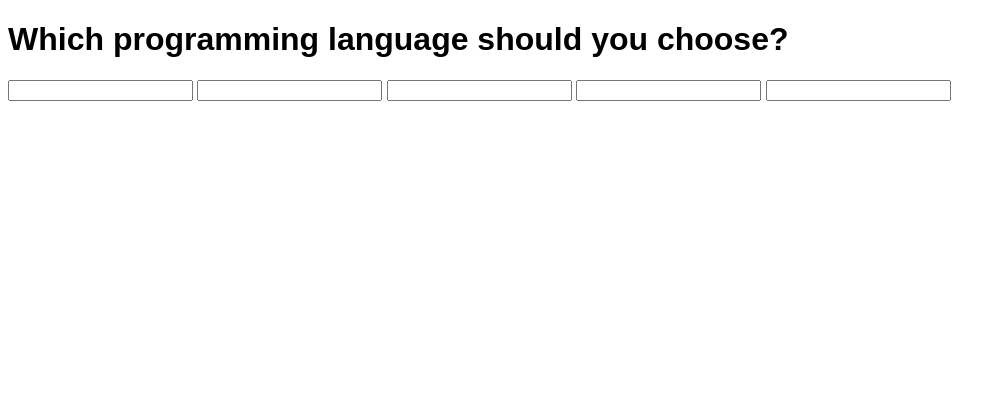
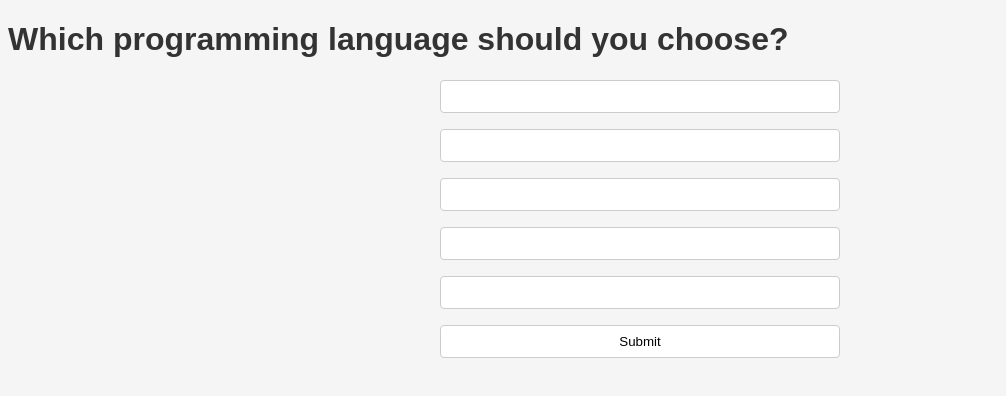
Before and after one commit to insuusvenerati/JavaScript-and-Web-Browsers-Independent-Project, a plain HTML site: page index.html in a window 1280 px wide. Shown: the whole page, without its empty margins (0-1006 px from the left). Drawn offline with Linux system fonts and the light colour scheme.

Commit message:
Add form styles and submit button

```diff
--- a/css/style.css
+++ b/css/style.css
@@ -1,3 +1,28 @@
 html {
   font-family: sans-serif;
+  font-size: 16px;
+  background: #f5f5f5;
+  color: #333;
 }
+
+form {
+  display: flex;
+  flex-direction: column;
+  gap: 1rem;
+  max-width: 400px;
+  margin: 0 auto;
+}
+
+input {
+  padding: 0.5rem;
+  border: 1px solid #ccc;
+  border-radius: 0.25rem;
+}
+
+button {
+  padding: 0.5rem;
+  border: 1px solid #ccc;
+  border-radius: 0.25rem;
+  background: #fff;
+  cursor: pointer;
+}
--- a/index.html
+++ b/index.html
@@ -14,6 +14,7 @@
       <input id="question3" type="text" />
       <input id="question4" type="text" />
       <input id="question5" type="text" />
+      <button type="submit">Submit</button>
     </form>
     <div id="result"></div>
     <script src="js/script.js"></script>
```
